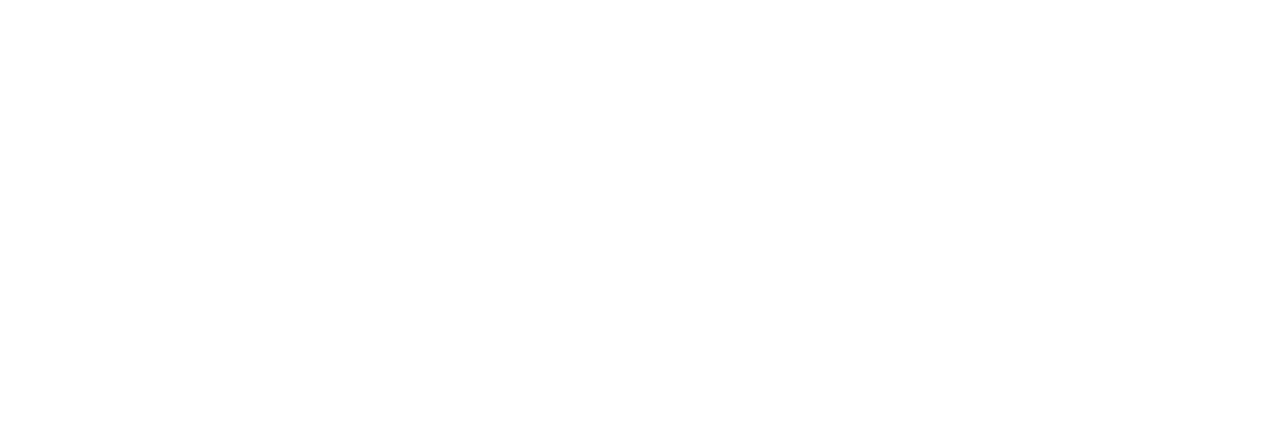
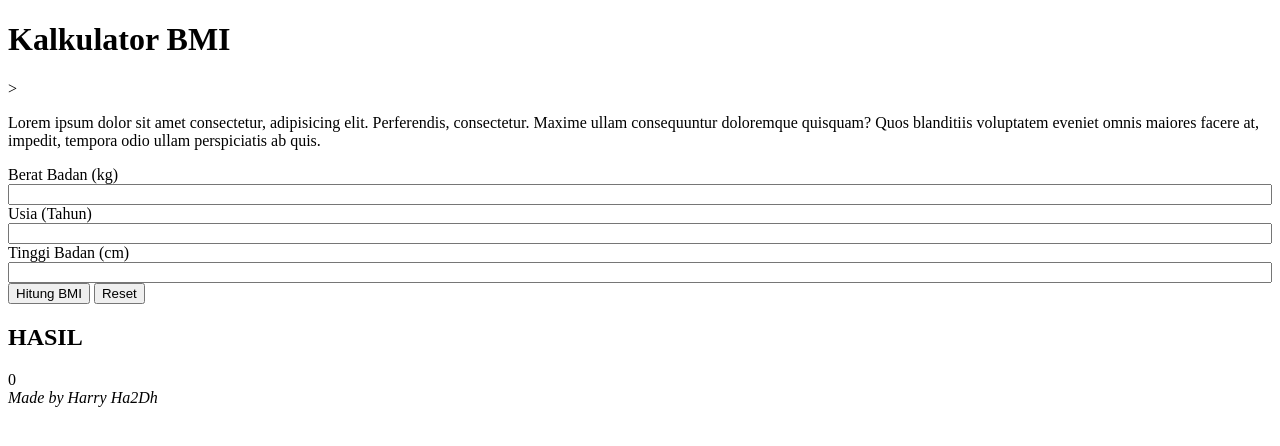
Before and after one commit to revou-fundamental-course/20-jan-25-Ha2Dh, a plain HTML site: page index.html in a window 1280 px wide. Drawn offline with Linux system fonts and the light colour scheme.

Commit message:
Second commit

```diff
--- a/css/style.css
+++ b/css/style.css
@@ -1 +1,6 @@
-/* Ini CSS
+/* Ini CSS */
+
+.form-group {
+    display: flex;
+    flex-direction: column;
+}
--- a/index.html
+++ b/index.html
@@ -3,10 +3,78 @@
 <head>
     <meta charset="UTF-8">
     <meta name="viewport" content="width=device-width, initial-scale=1.0">
-    <title>Document</title>
+    <title>RevoU MiniProject</title>
     <link rel="stylesheet" href="css\style.css">
 </head>
 <body>
+    <header>
+        <h1>Kalkulator BMI</h1>
+    </header>
 
+    <main>
+
+        <!-- Left Content -->
+          <section>
+
+             <!-- Intro -->>
+         <article>
+            <p>Lorem ipsum dolor sit amet consectetur, adipisicing elit. Perferendis, consectetur. Maxime ullam consequuntur doloremque quisquam? Quos blanditiis voluptatem eveniet omnis maiores facere at, impedit, tempora odio ullam perspiciatis ab quis.</p>
+
+         </article>
+
+            <!-- Form -->
+         <form>
+            <div class="form-group">
+                <label for="input-berat-badan">Berat Badan (kg)</label>
+                <input type="number" id="input-berat-badan">
+            </div>
+
+            <div class="form-group">
+                <label for="input-usia">Usia (Tahun)</label>
+                <input type="number" id="input-usia">
+            </div>
+
+            <div class="form-group">
+                <label for="input-tinggi-badan">Tinggi Badan (cm)</label>
+                <input type="number" id="input-tinggi-badan">
+            </div>
+
+            <div>
+                <button>Hitung BMI</button>
+                <button>Reset</button>
+            </div>
+
+            <!-- Feature Information-->
+         <article>
+            <header></header>
+
+            <p>
+
+            </p>
+         </article>
+
+          </section>
+
+        <!-- Right Content -->
+           <section>
+
+            <header>
+                <h2><b> HASIL </b></h2>
+            </header>
+
+            <section>
+                <span> 0 </span>
+            </section>
+
+            <article></article>
+
+           </section>
+
+         </form>
+    </main>
+
+    <footer>
+        <span><i>Made by Harry Ha2Dh</i></span>
+    </footer>
 </body>
 </html>
```
